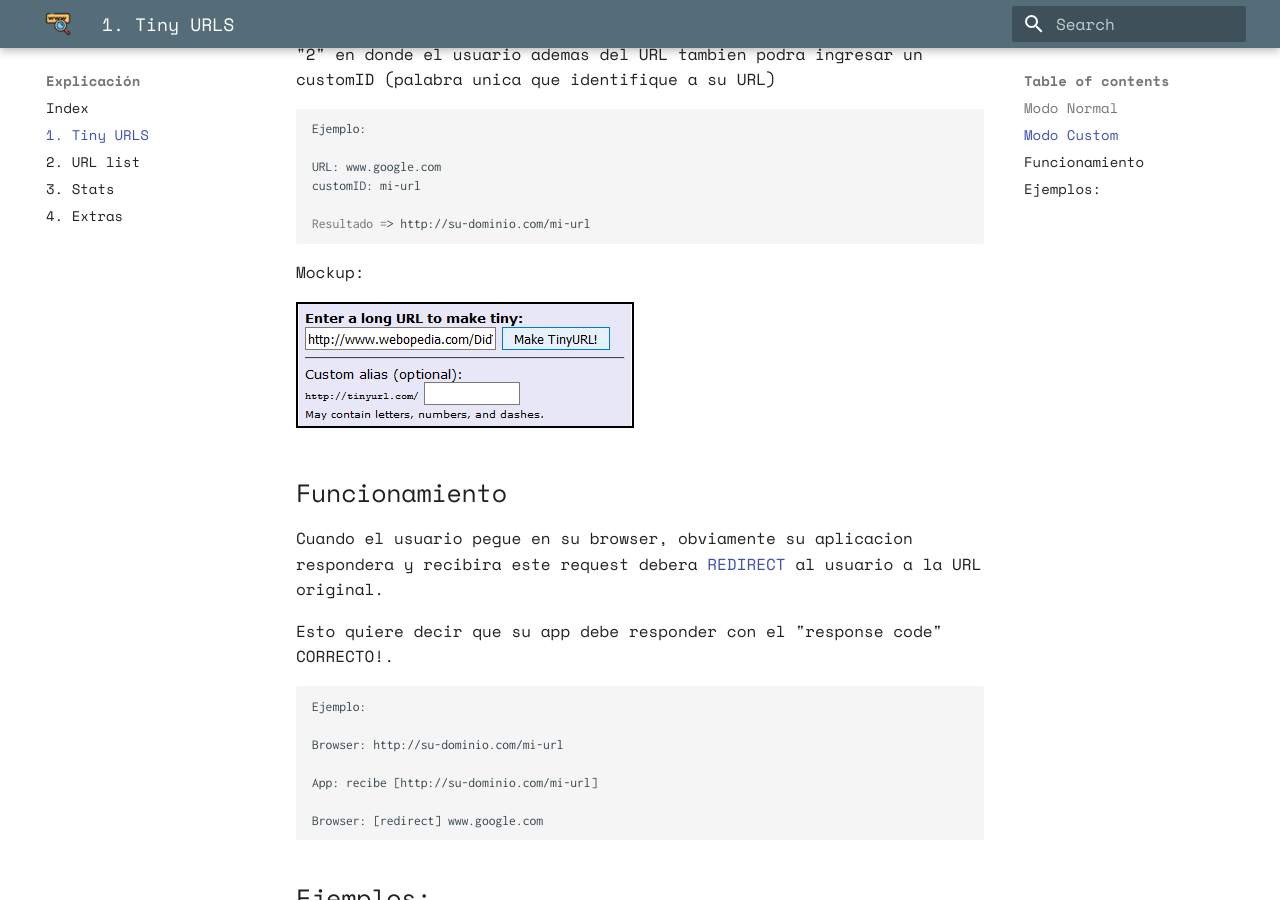
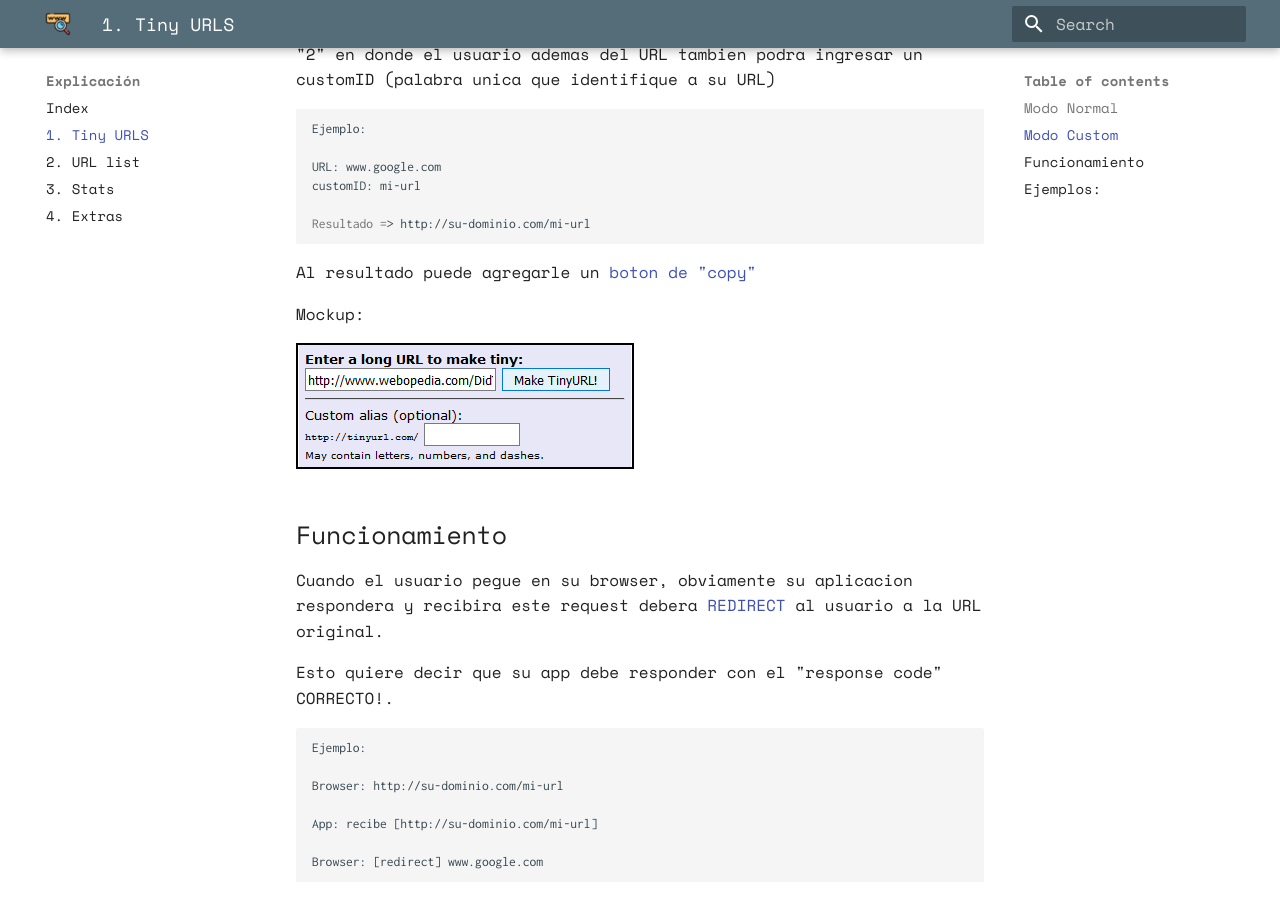
Before and after one commit to estebansamayoa1/tiny-url, an MkDocs documentation site: the page built from docs/tiny-urls.md, in a window 1280 px wide and 900 px high, scrolled down 640 px. Built offline with MkDocs 1.6.1 and Material for MkDocs 9.7.7, drawn with Linux system fonts in a browser that asks for light colours.

Commit message:
auto deploy

````diff
--- a/docs/tiny-urls.md
+++ b/docs/tiny-urls.md
@@ -25,6 +25,8 @@ customID: mi-url
 Resultado => http://su-dominio.com/mi-url
 
 ```
+Al resultado puede agregarle un [boton de "copy"](https://www.w3schools.com/howto/howto_js_copy_clipboard.asp)
+
 
 Mockup:
 
````
